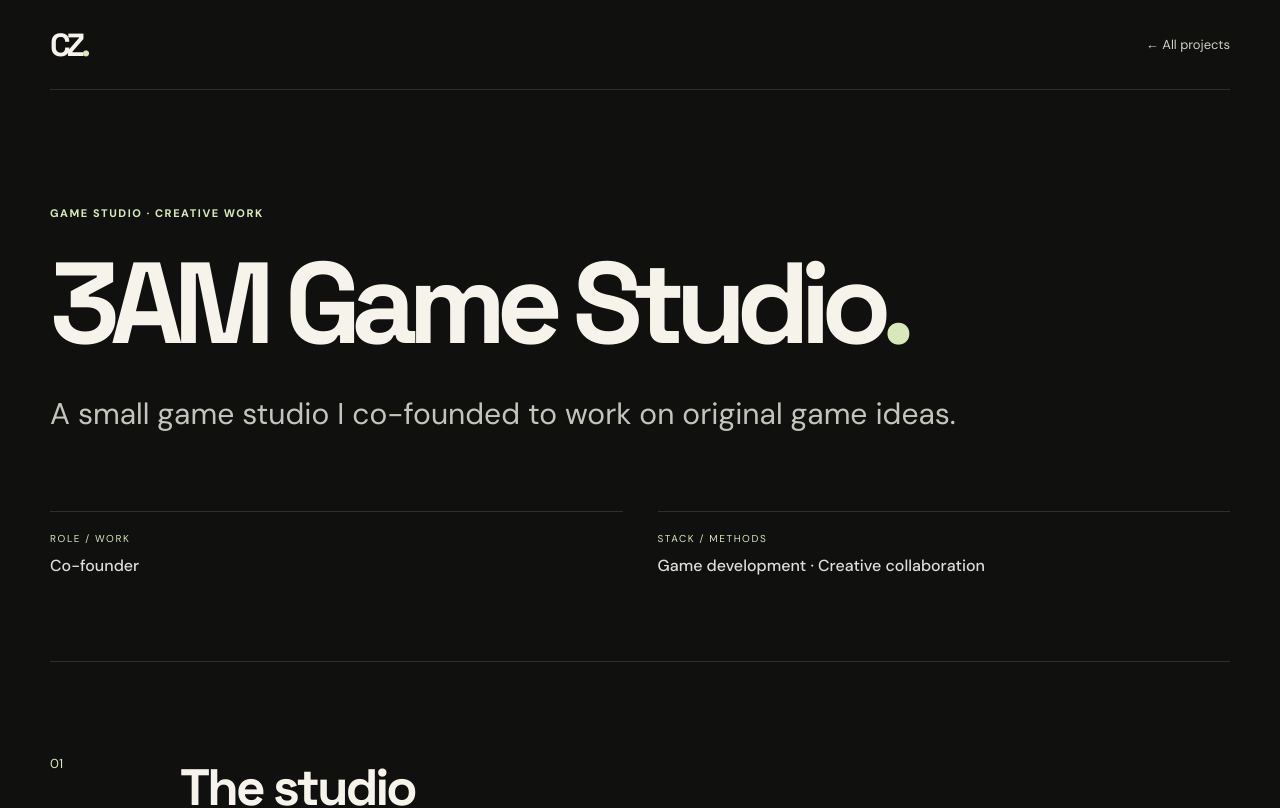
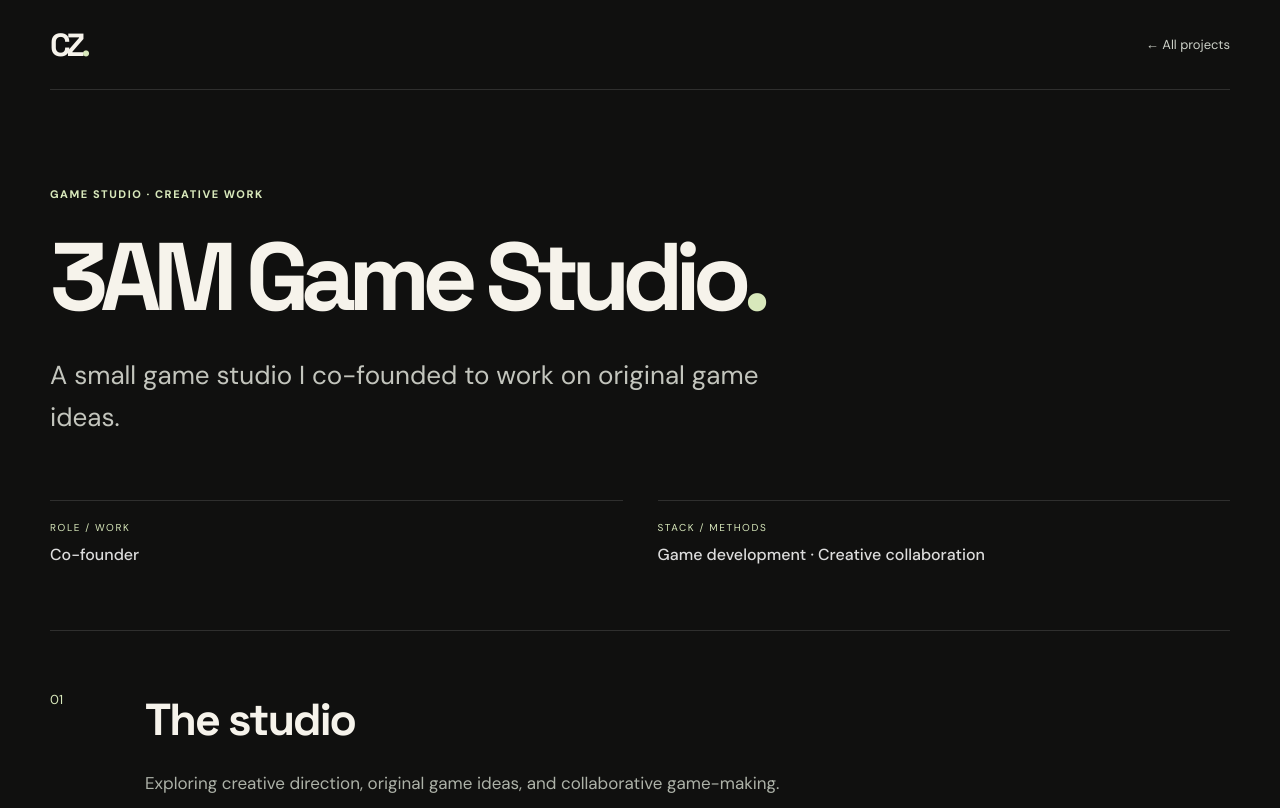
Before and after one commit to skrgulang/congyuzhao-portfolio, a Next.js app: page /projects/3am-game-studio in a window 1280 px wide. Shown: the top 808 px of the page. Built offline with nearby package versions, Linux system fonts and the light colour scheme.

Commit message:
Refine case study spacing typography and visual hierarchy

```diff
--- a/app/globals.css
+++ b/app/globals.css
@@ -100,3 +100,18 @@
 a:focus-visible,button:focus-visible{outline:2px solid var(--lime);outline-offset:4px}
 @media(max-width:1000px){.newHero{grid-template-columns:1fr}.heroArtwork{min-height:340px}.newProjectGrid{grid-template-columns:1fr}}
 @media(max-width:650px){.newHero{min-height:0;padding-top:55px}.heroArtwork{min-height:285px}.newHero h1{font-size:clamp(68px,17vw,105px)}.projectArt{height:225px}.projectSymbol{font-size:130px}.projectInfo{padding:24px}.fishShowcase{margin-top:65px;padding:24px}.newContact{margin-top:60px}}
+
+/* Case study editorial pass */
+.caseHero{padding-top:86px;padding-bottom:65px}
+.caseHero h1{max-width:1110px;font-size:clamp(57px,7.5vw,116px);line-height:1.02}
+.caseHero>p:not(.newEyebrow){max-width:780px;font-size:clamp(19px,2.05vw,26px);line-height:1.6}
+.caseMeta{margin-top:62px}.caseBody{padding-top:18px;padding-bottom:90px}
+.caseBody article{grid-template-columns:95px 1fr;padding:42px 0}
+.caseBody h2{font-size:clamp(29px,3.5vw,48px);letter-spacing:-.045em}
+.caseBody p{font-size:17px;line-height:1.8;max-width:750px}
+.caseHighlightGrid article{min-height:225px;background:#181b17;border-radius:12px;padding:25px}
+.caseHighlightGrid h2{margin-top:40px;font-size:clamp(23px,2.2vw,30px)}
+.caseHighlightGrid p{max-width:320px}
+.caseDemo{background:#1a2019;padding:52px;border-radius:14px}
+.caseDemo h2{font-size:clamp(38px,4.5vw,62px)}
+@media(max-width:650px){.caseHero{padding:56px 0}.caseHero h1{font-size:clamp(47px,12vw,75px)}.caseBody article{grid-template-columns:32px 1fr;gap:15px;padding:30px 0}.caseBody p{font-size:16px}.caseHighlightGrid article{min-height:170px}.caseHighlightGrid h2{margin-top:24px}.caseDemo{padding:24px}}
```
